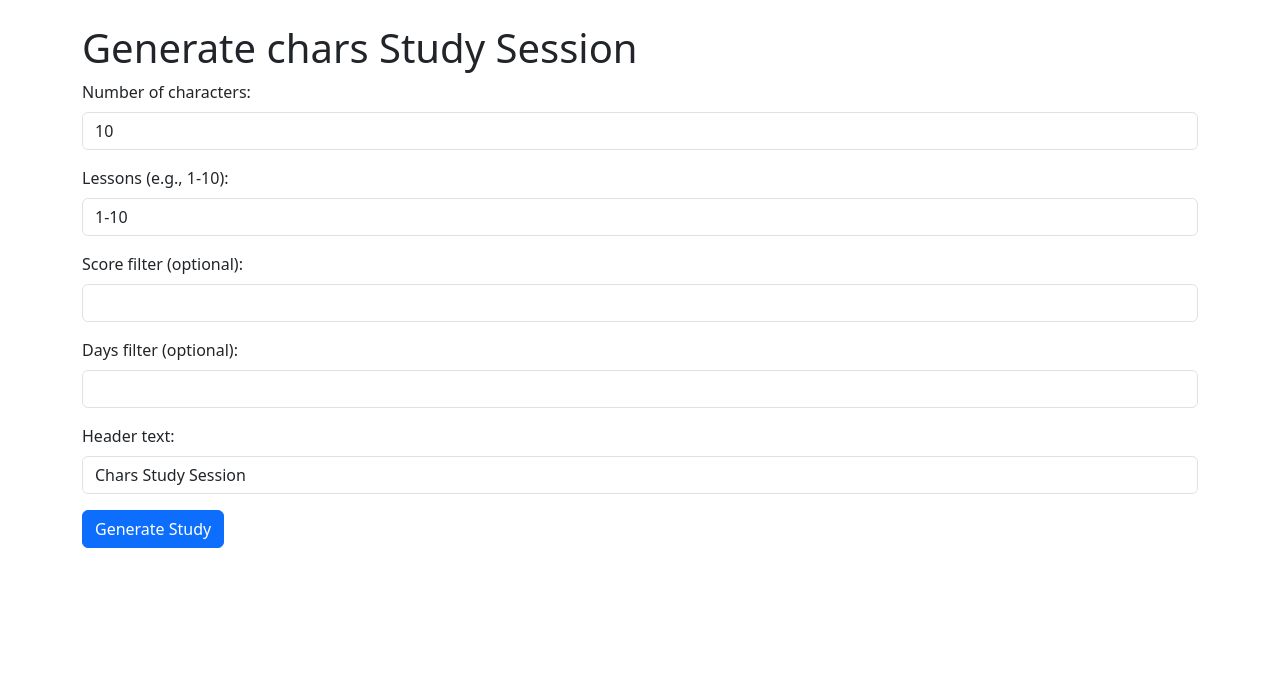
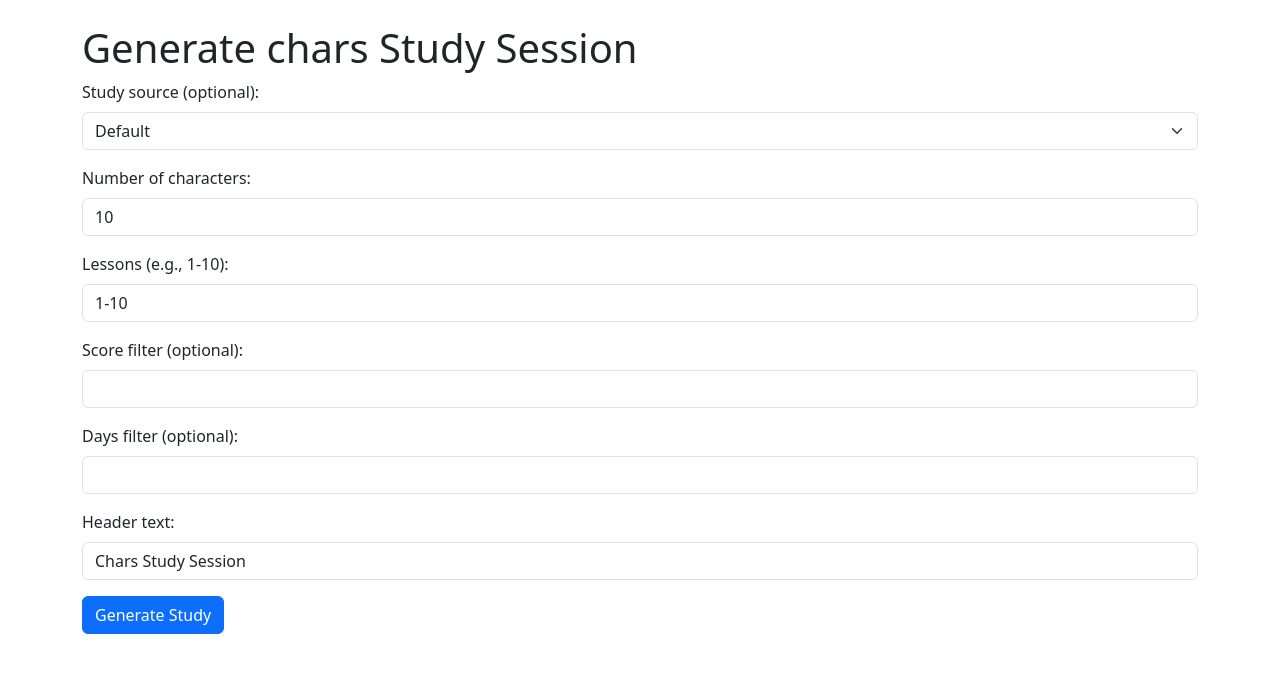
Before and after one commit to xiaoruoruo/funhanzi, a Django app: page /study/chars/ in a window 1280 px wide. Shown: the part 73-746 px from the top of the page. Run offline with Django 5.2, Linux system fonts and the light colour scheme; parts of the project's set-up code (start-up, migrations or seed data) failed here and were passed over.

Commit message:
feat: Add "review" study source option using FSRS for lowest write retrievability and dynamic UI field visibility.

```diff
--- a/src/studies/templates/studies/generate_study.html
+++ b/src/studies/templates/studies/generate_study.html
@@ -9,17 +9,27 @@
     <form method="post">
         {% csrf_token %}
 
+        {% if study_type in 'cloze,words,ch_en_matching,chars' %}
+        <div class="mb-3">
+            <label for="study_source" class="form-label">Study source (optional):</label>
+            <select class="form-select" id="study_source" name="study_source">
+                <option value="">Default</option>
+                <option value="review">Review</option>
+            </select>
+        </div>
+        {% endif %}
+
         <div class="mb-3">
             <label for="num_chars" class="form-label">Number of characters:</label>
             <input type="number" class="form-control" id="num_chars" name="num_chars" value="10" min="1" required>
         </div>
 
-        <div class="mb-3">
+        <div class="mb-3" id="lessons_container">
             <label for="lessons" class="form-label">Lessons (e.g., 1-10):</label>
             <input type="text" class="form-control" id="lessons" name="lessons" value="1-10" required>
         </div>
 
-        <div class="mb-3">
+        <div class="mb-3" id="score_filter_container">
             <label for="score_filter" class="form-label">Score filter (optional):</label>
             <input type="number" class="form-control" id="score_filter" name="score_filter">
         </div>
@@ -31,7 +41,8 @@
 
         <div class="mb-3">
             <label for="header_text" class="form-label">Header text:</label>
-            <input type="text" class="form-control" id="header_text" name="header_text" value="{{ study_type|title }} Study Session">
+            <input type="text" class="form-control" id="header_text" name="header_text"
+                value="{{ study_type|title }} Study Session">
         </div>
 
         {% if study_type == 'failed' %}
@@ -46,17 +57,40 @@
         </div>
         {% endif %}
 
-        {% if study_type in 'cloze,words,ch_en_matching' %}
-        <div class="mb-3">
-            <label for="study_source" class="form-label">Study source (optional):</label>
-            <select class="form-select" id="study_source" name="study_source">
-                <option value="">Default</option>
-                <option value="review">Review</option>
-            </select>
-        </div>
-        {% endif %}
+
 
         <button type="submit" class="btn btn-primary">Generate Study</button>
     </form>
 </div>
+
+<script>
+    document.addEventListener('DOMContentLoaded', function () {
+        const studySourceSelect = document.getElementById('study_source');
+        const lessonsContainer = document.getElementById('lessons_container');
+        const scoreFilterContainer = document.getElementById('score_filter_container');
+        const lessonsInput = document.getElementById('lessons');
+
+        function toggleFields() {
+            if (!studySourceSelect) return;
+
+            if (studySourceSelect.value === 'review') {
+                if (lessonsContainer) lessonsContainer.style.display = 'none';
+                if (scoreFilterContainer) scoreFilterContainer.style.display = 'none';
+                // Remove required attribute when hidden to avoid validation errors
+                if (lessonsInput) lessonsInput.removeAttribute('required');
+            } else {
+                if (lessonsContainer) lessonsContainer.style.display = 'block';
+                if (scoreFilterContainer) scoreFilterContainer.style.display = 'block';
+                // Restore required attribute
+                if (lessonsInput) lessonsInput.setAttribute('required', '');
+            }
+        }
+
+        if (studySourceSelect) {
+            studySourceSelect.addEventListener('change', toggleFields);
+            // Initial check
+            toggleFields();
+        }
+    });
+</script>
 {% endblock %}
--- a/src/studies/views.py
+++ b/src/studies/views.py
@@ -98,8 +98,9 @@ def generate_study_chars(request):
         else:
             days_filter = None
         header_text = request.POST.get('header_text', 'Character Study Session')
+        study_source = request.POST.get('study_source', None)
 
-        content_data = study_logic.create_study_chars_sheet(num_chars=num_chars, score_filter=score_filter, days_filter=days_filter, header_text=header_text)
+        content_data = study_logic.create_study_chars_sheet(num_chars=num_chars, score_filter=score_filter, days_filter=days_filter, header_text=header_text, study_source=study_source)
         study = Study.objects.create(type='chars', content=content_data)
         return redirect('view_study', study_id=study.id)
     return render(request, 'studies/generate_study.html', {'study_type': 'chars'})
```
Also changed, not shown: src/studies/logic/logic.py (+19 -7 lines).
